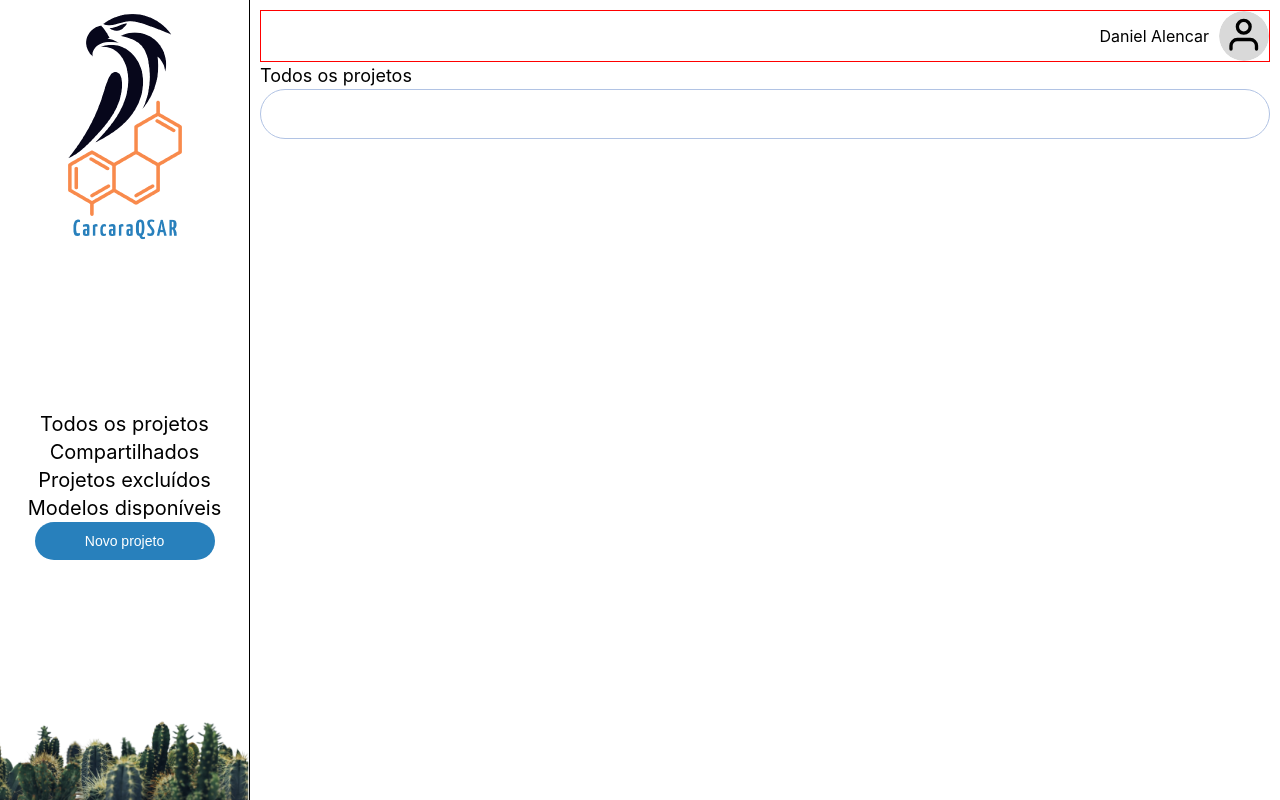
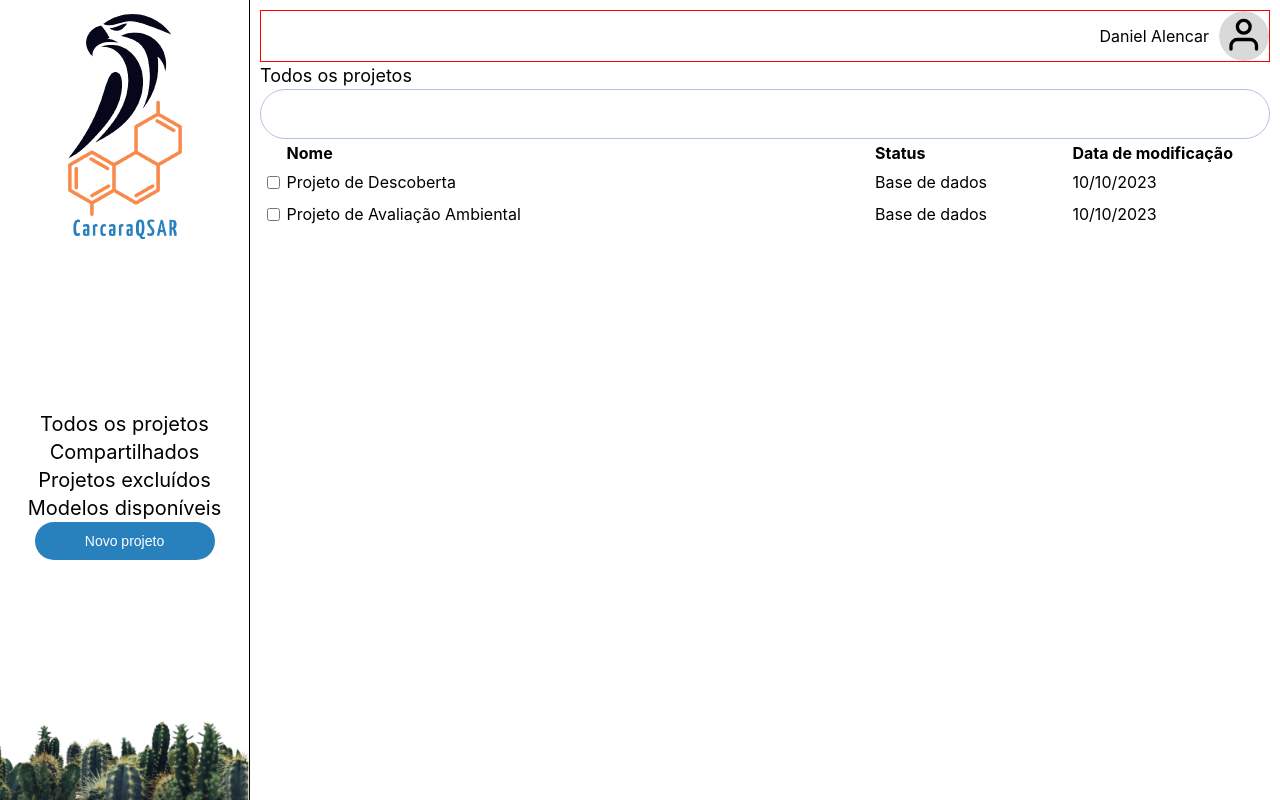
Before and after one commit to rosalvoneto/CarcaraQSAR, a React (Vite) app: page /home in a window 1280 px wide. Built offline with nearby package versions, Linux system fonts and the light colour scheme.

Commit message:
Table criada

```diff
--- a/src/pages/Home/ProjectsTable/index.jsx
+++ b/src/pages/Home/ProjectsTable/index.jsx
@@ -1,7 +1,63 @@
+import { useState } from 'react';
 import styles from './styles.module.css';
 
 export function ProjectsTable() {
-  return(
-    <div></div>
+
+  const [dados, setDados] = useState([
+    {
+      id: 1,
+      nome: 'Projeto de Descoberta',
+      status: 'Base de dados',
+      selecionado: false,
+      date: '10/10/2023'
+    },
+    {
+      id: 2,
+      nome: 'Projeto de Avaliação Ambiental',
+      status: 'Base de dados',
+      selecionado: false,
+      date: '10/10/2023'
+    },
+  ]);
+
+  const toggleSelecionado = (id) => {
+    setDados(
+      dados.map((item) =>
+        item.id === id ? { ...item, selecionado: !item.selecionado } : item
+      )
+    );
+  };
+
+  return (
+    <table className={styles.table}>
+      <thead className={styles.header}>
+        <tr className={styles.descriptionHeader}>
+          <th className={`${styles.descriptionItem} ${styles.item1}`}></th>
+          <th className={`${styles.descriptionItem} ${styles.item2}`}>Nome</th>
+          <th className={`${styles.descriptionItem} ${styles.item3}`}>Status</th>
+          <th className={`${styles.descriptionItem} ${styles.item4}`}>Data de modificação</th>
+        </tr>
+      </thead>
+
+      <tbody className={styles.body}>
+        {
+          dados.map((item) => (
+            <tr key={item.id} className={styles.descriptionBody}>
+              <td className={`${styles.item} ${styles.checkboxContainer}`}>
+                <input
+                  type="checkbox"
+                  checked={item.selecionado}
+                  onChange={() => toggleSelecionado(item.id)}
+                />
+              </td>
+              <td className={styles.item}>{item.nome}</td>
+              <td className={styles.item}>{item.status}</td>
+              <td className={styles.item}>{item.date}</td>
+            </tr>
+          ))
+        }
+      </tbody>
+
+    </table>
   )
 }
--- a/src/pages/Home/ProjectsTable/styles.module.css
+++ b/src/pages/Home/ProjectsTable/styles.module.css
@@ -0,0 +1,54 @@
+
+.table {
+  border: 0px solid red;
+}
+
+.header {
+  border: 0px solid red;
+}
+
+.descriptionHeader {
+  border: 0px solid red;
+}
+
+.descriptionItem {
+  border: 0px solid red;
+  text-align: left;
+}
+
+.item1 {
+  width: 1%;
+}
+
+.item2 {
+  width: 30%;
+}
+
+.item3 {
+  width: 10%;
+}
+
+.item4 {
+  width: 10%;
+}
+
+.body {
+  border: 0px solid red;
+}
+
+.descriptionBody {
+  border: 0px solid red;
+}
+
+.item {
+  border: 0px solid red;
+}
+
+.checkboxContainer {
+  min-height: 30px;
+  height: 100%;
+
+  display: flex;
+  justify-content: center;
+  align-items: center;
+}
```
